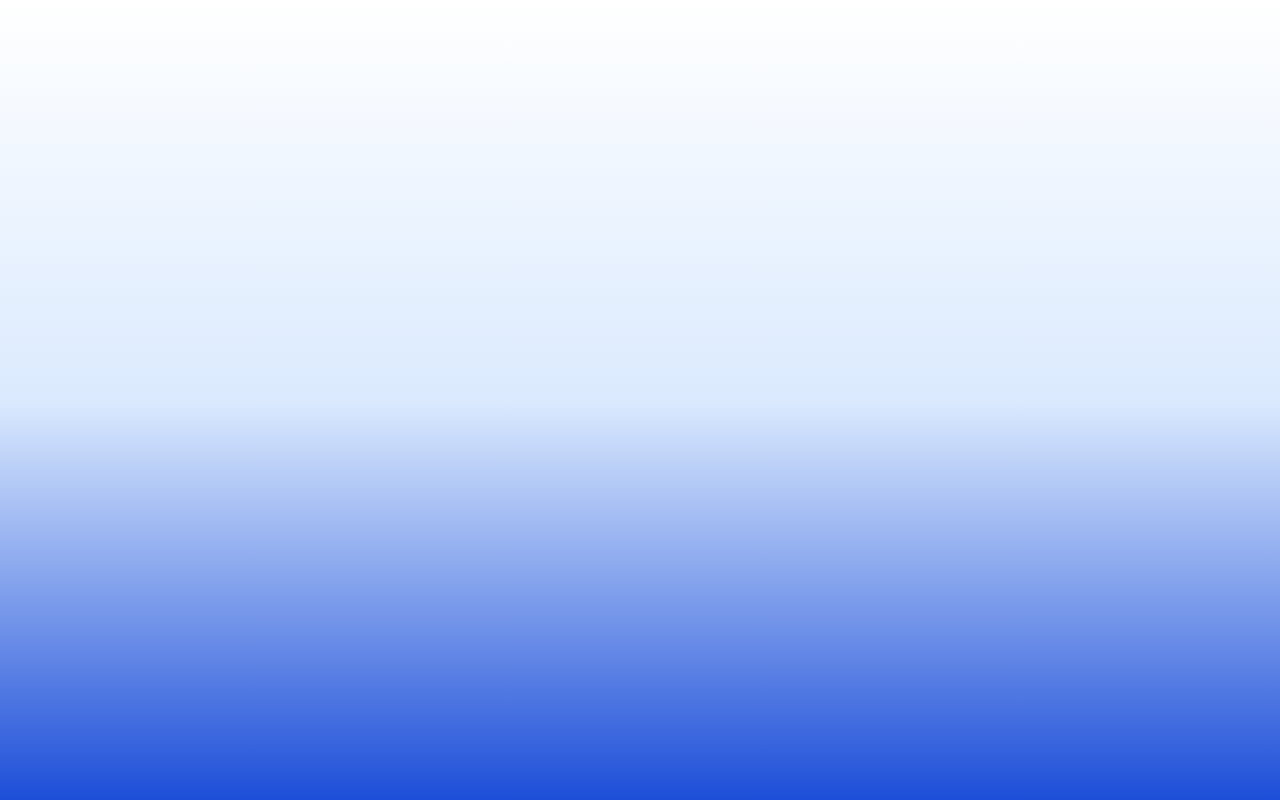
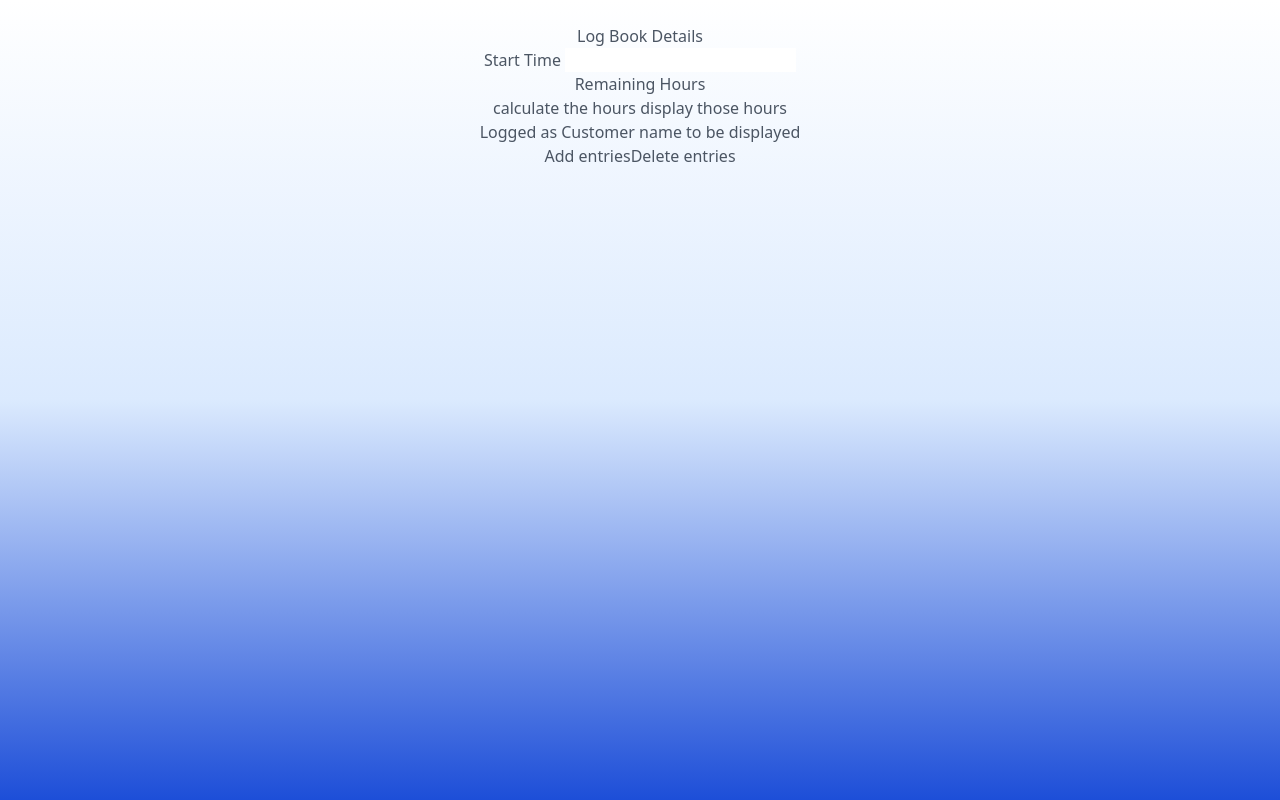
Before and after one commit to KevinViereck/snswlicenceapp, a React (Create React App) app: page /loginAsCustomer in a window 1280 px wide. Before the commit this address had no page. Built offline with nearby package versions, Linux system fonts and the light colour scheme.

Commit message:
added pages

```diff
--- a/src/App.jsx
+++ b/src/App.jsx
@@ -10,6 +10,7 @@ import DeleteEntry from './logbook/DeleteEntry';
 import UpdateEntry from './logbook/UpdateEntry';
 import NewUserRegistered from './registration/NewUserRegistered';
 import { loginStorageKey } from './web-helpers';
+import LoginAsInCustomer from './logbook/LoginAsCustomer';
 
 
 
@@ -50,6 +51,7 @@ function App() {
               <Route path="/newuserregistered" element={<NewUserRegistered/>}/>
               <Route path="/login" element={<Login/>} />
               <Route path="/logbook" element={<LogBook />} />
+              <Route path="loginAsCustomer" element={<LoginAsInCustomer />} />
               <Route path="/testing" element={<Testing />} />
               <Route path="/create" element={<CreateEntry />} />
               <Route path="update/:id" element={<UpdateEntry />} />
```
Also changed, not shown: src/logbook/LoginAsCustomer.jsx (+6 -1 lines).
